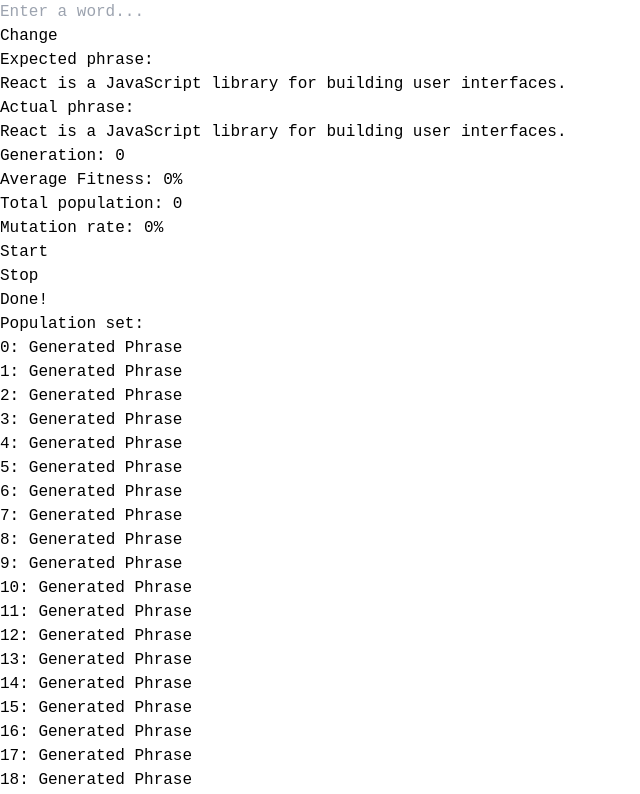
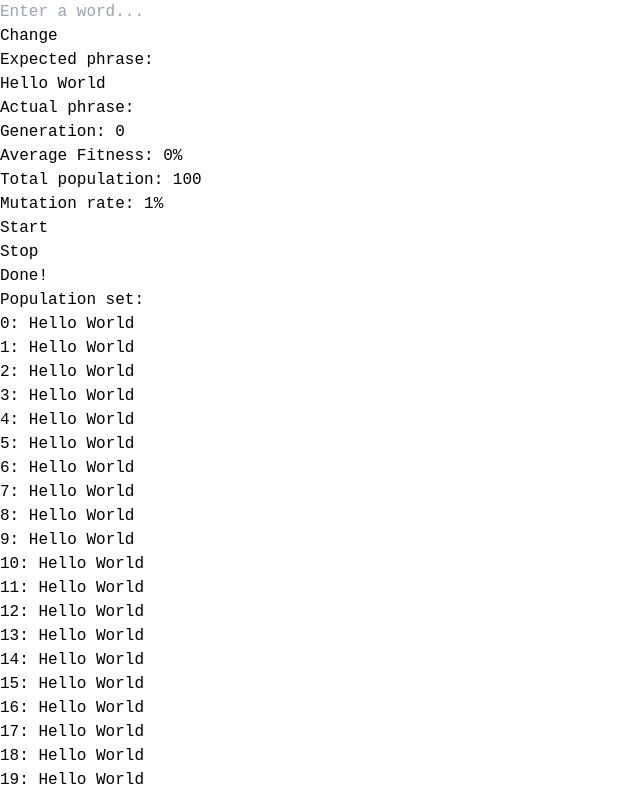
Before and after one commit to ArielFJ/GeneticAlgorithms, a React (Vite) app: page / in a window 1280 px wide. Shown: the top 794 px of the page, without its empty margins (0-640 px from the left). Built offline with nearby package versions, Linux system fonts and the light colour scheme; a web font is replaced by a local one.

Commit message:
feat: :sparkles: Add zustand to manage global state

```diff
--- a/package.json
+++ b/package.json
@@ -10,7 +10,8 @@
   },
   "dependencies": {
     "react": "^18.2.0",
-    "react-dom": "^18.2.0"
+    "react-dom": "^18.2.0",
+    "zustand": "^4.3.6"
   },
   "devDependencies": {
     "@types/react": "^18.0.28",
--- a/src/App.tsx
+++ b/src/App.tsx
@@ -1,9 +1,11 @@
-import { useState } from "react";
 import Alert from "./components/atoms/Alert";
 import Button from "./components/atoms/Button";
 import SearchBar from "./components/SearchBar";
+import { useSettingsStore } from "./store";
 
 function App() {
+  const { expectedPhrase, bestPhrase, generation, avgFitness, totalPopulation, mutationRate } = useSettingsStore((state) => state);
+
   return (
     <div className="flex flex-col h-screen overflow-hidden">
       <div className="mt-2">
@@ -12,16 +14,16 @@
       <div className="grid grid-cols-2 h-full mt-2 p-2">
         <div>
           <h4 className="text-xl font-semibold">Expected phrase:</h4>
-          <p>React is a JavaScript library for building user interfaces.</p>
+          <p>{expectedPhrase}</p>
 
           <h4 className="text-xl font-semibold mt-10">Actual phrase:</h4>
-          <p>React is a JavaScript library for building user interfaces.</p>
+          <p>{bestPhrase}</p>
 
           <div className="mt-10">
-            <p className="text-sm">Generation: 0</p>
-            <p className="text-sm">Average Fitness: 0%</p>
-            <p className="text-sm">Total population: 0</p>
-            <p className="text-sm">Mutation rate: 0%</p>
+            <p className="text-sm">Generation: {generation}</p>
+            <p className="text-sm">Average Fitness: {avgFitness * 100}%</p>
+            <p className="text-sm">Total population: {totalPopulation}</p>
+            <p className="text-sm">Mutation rate: {mutationRate * 100}%</p>
           </div>
 
           <div className="mt-10 flex justify-evenly">
@@ -37,9 +39,9 @@
         <div className="overflow-auto pb-20">
           <p className="font-semibold">Population set:</p>
           <ul>
-            {Array.from({ length: 100 }).map((_, index) => (
-              <li key={index} title="Generated Phrase">
-                {index}: Generated Phrase
+            {Array.from({ length: totalPopulation }).map((_, index) => (
+              <li key={index} title={expectedPhrase}>
+                {index}: {expectedPhrase}
               </li>
             ))}
           </ul>
--- /dev/null
+++ b/src/store/index.ts
@@ -0,0 +1,3 @@
+import useSettingsStore from "./settings";
+
+export { useSettingsStore };
--- /dev/null
+++ b/src/store/settings.ts
@@ -0,0 +1,29 @@
+import { create } from "zustand";
+
+interface SettingsStore {
+  expectedPhrase: string;
+  bestPhrase: string;
+  generation: number;
+  avgFitness: number;
+  totalPopulation: number;
+  mutationRate: number;
+  setExpectedPhrase: (phrase: string) => void;
+  setBestPhrase: (phrase: string) => void;
+  increaseGeneration: () => void;
+  reset: () => void;
+}
+
+const useSettingsStore = create<SettingsStore>((set, get) => ({
+  expectedPhrase: "Hello World",
+  bestPhrase: "",
+  generation: 0,
+  avgFitness: 0.0,
+  totalPopulation: 100,
+  mutationRate: 0.01,
+  setExpectedPhrase: (phrase: string) => set({ expectedPhrase: phrase }),
+  setBestPhrase: (phrase: string) => set({ bestPhrase: phrase }),
+  increaseGeneration: () => set({ generation: get().generation + 1 }),
+  reset: () => set({ generation: 0, bestPhrase: "" }),
+}));
+
+export default useSettingsStore;
```
Also changed, not shown: 1 other file (tests, documents, lock files or other folders).
